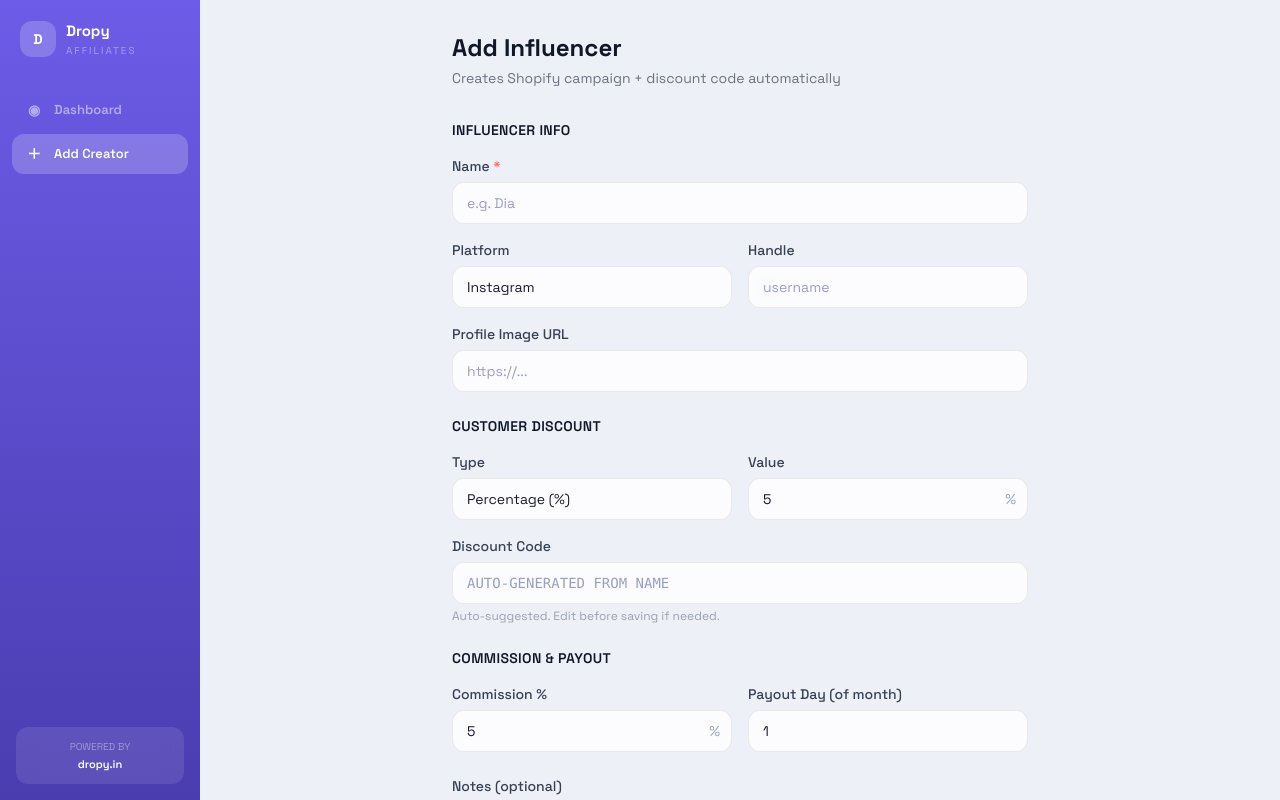
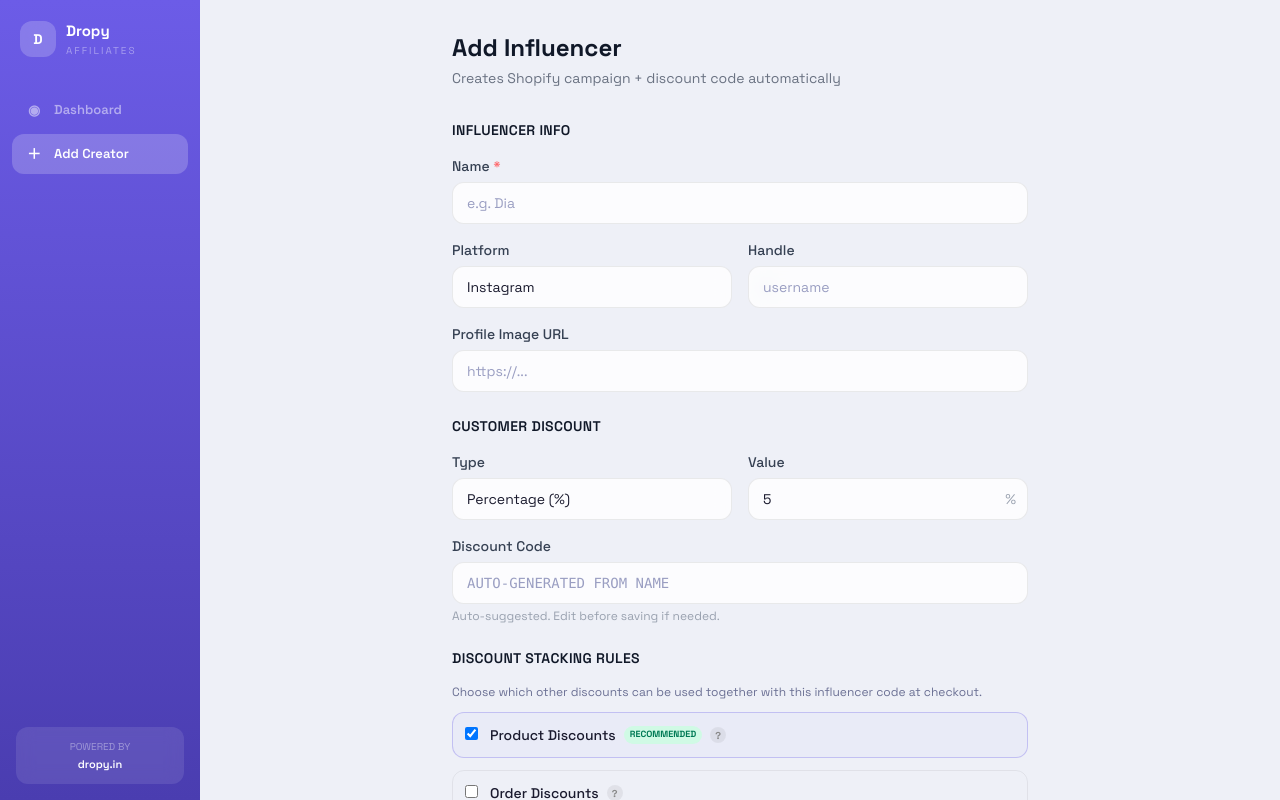
Before and after one commit to manthanGoD/dropy-affiliates, a Next.js app: page /admin/add in a window 1280 px wide. Built offline with nearby package versions, Linux system fonts and the light colour scheme.

Commit message:
feat: discount combination toggles with tooltips on add influencer form

```diff
--- a/src/app/admin/add/page.tsx
+++ b/src/app/admin/add/page.tsx
@@ -24,6 +24,9 @@ export default function AddInfluencer() {
     commission_pct: number;
     payout_day: number;
     notes: string;
+    combines_product: boolean;
+    combines_order: boolean;
+    combines_shipping: boolean;
   }>({
     name: '',
     platform: 'instagram',
@@ -35,6 +38,9 @@ export default function AddInfluencer() {
     commission_pct: 5,
     payout_day: 1,
     notes: '',
+    combines_product: true,
+    combines_order: false,
+    combines_shipping: false,
   });
 
   // Auto-generate discount code when name or discount_value changes
@@ -185,7 +191,7 @@ Share the link in your bio and mention the code in your content. Let's get start
         {/* Actions */}
         <div className="flex gap-3">
           <button
-            onClick={() => { setResult(null); setForm({ name: '', platform: 'instagram', handle: '', profile_image_url: '', discount_code: '', discount_type: 'percentage', discount_value: 5, commission_pct: 5, payout_day: 1, notes: '' }); }}
+            onClick={() => { setResult(null); setForm({ name: '', platform: 'instagram', handle: '', profile_image_url: '', discount_code: '', discount_type: 'percentage', discount_value: 5, commission_pct: 5, payout_day: 1, notes: '', combines_product: true, combines_order: false, combines_shipping: false }); }}
             className="flex-1 px-4 py-2.5 text-sm font-medium text-gray-700 bg-white border border-gray-300 rounded-lg hover:bg-gray-50"
           >
             + Add Another
@@ -309,6 +315,32 @@ Share the link in your bio and mention the code in your content. Let's get start
           </Field>
         </Section>
 
+        {/* Combinations */}
+        <Section title="Discount Stacking Rules">
+          <p className="text-xs mb-3" style={{ color: 'var(--text-sec, #666)' }}>Choose which other discounts can be used together with this influencer code at checkout.</p>
+          <div className="space-y-3">
+            <CombinationToggle
+              label="Product Discounts"
+              checked={form.combines_product}
+              onChange={v => setForm(f => ({ ...f, combines_product: v }))}
+              tooltip="Includes Buy-X-Get-Y, free gifts, and percentage-off on specific products or collections. Enable this so your free gift offers (like CeraVe) still work alongside the influencer code."
+              recommended
+            />
+            <CombinationToggle
+              label="Order Discounts"
+              checked={form.combines_order}
+              onChange={v => setForm(f => ({ ...f, combines_order: v }))}
+              tooltip="Includes flat-off codes (like FIRST200), other influencer codes, and any order-level discounts. Keep this OFF to prevent customers from stacking multiple discount codes — protects your margins."
+            />
+            <CombinationToggle
+              label="Shipping Discounts"
+              checked={form.combines_shipping}
+              onChange={v => setForm(f => ({ ...f, combines_shipping: v }))}
+              tooltip="Allows the influencer code to be used alongside free shipping or discounted shipping offers. Usually safe to leave OFF unless you run shipping promos."
+            />
+          </div>
+        </Section>
+
         {/* Commission */}
         <Section title="Commission & Payout">
           <div className="grid grid-cols-2 gap-4">
@@ -348,6 +380,7 @@ Share the link in your bio and mention the code in your content. Let's get start
               <p><span className="text-gray-500">Code:</span> <span className="font-mono font-medium">{form.discount_code.toUpperCase()}</span></p>
               <p><span className="text-gray-500">Customer gets:</span> <span className="font-medium">{form.discount_type === 'percentage' ? `${form.discount_value}%` : `₹${form.discount_value}`} off</span></p>
               <p><span className="text-gray-500">Influencer gets:</span> <span className="font-medium">{form.commission_pct}% commission</span></p>
+              <p><span className="text-gray-500">Stacks with:</span> <span className="font-medium">{[form.combines_product && 'Product', form.combines_order && 'Order', form.combines_shipping && 'Shipping'].filter(Boolean).join(', ') || 'Nothing (standalone)'}</span></p>
             </div>
           </div>
         )}
@@ -413,3 +446,34 @@ function CopyCard({ label, value, copied, onCopy }: { label: string; value: stri
     </div>
   );
 }
+
+function CombinationToggle({ label, checked, onChange, tooltip, recommended }: { label: string; checked: boolean; onChange: (v: boolean) => void; tooltip: string; recommended?: boolean }) {
+  const [showTip, setShowTip] = useState(false);
+  return (
+    <div className="flex items-start gap-3 p-3 rounded-xl border transition-colors" style={{ borderColor: checked ? 'rgba(108,92,231,0.3)' : 'rgba(0,0,0,0.06)', background: checked ? 'rgba(108,92,231,0.03)' : 'transparent' }}>
+      <input
+        type="checkbox"
+        checked={checked}
+        onChange={e => onChange(e.target.checked)}
+        className="mt-0.5 rounded"
+      />
+      <div className="flex-1 min-w-0">
+        <div className="flex items-center gap-2">
+          <span className="text-sm font-medium" style={{ color: 'var(--text, #1a1a1a)' }}>{label}</span>
+          {recommended && <span className="text-[9px] px-1.5 py-0.5 rounded-full font-bold bg-emerald-100 text-emerald-700">RECOMMENDED</span>}
+          <button
+            type="button"
+            onClick={() => setShowTip(!showTip)}
+            className="w-4 h-4 rounded-full flex items-center justify-center text-[10px] font-bold shrink-0"
+            style={{ background: 'rgba(0,0,0,0.06)', color: '#888' }}
+          >
+            ?
+          </button>
+        </div>
+        {showTip && (
+          <p className="text-xs mt-1.5 leading-relaxed" style={{ color: 'var(--text-sec, #666)' }}>{tooltip}</p>
+        )}
+      </div>
+    </div>
+  );
+}
--- a/src/app/api/influencers/route.ts
+++ b/src/app/api/influencers/route.ts
@@ -51,6 +51,9 @@ export async function POST(req: NextRequest) {
       commission_pct,
       payout_day,
       notes,
+      combines_product,
+      combines_order,
+      combines_shipping,
     } = body;
 
     console.log('[1] Starting influencer creation for:', name);
@@ -76,7 +79,11 @@ export async function POST(req: NextRequest) {
     // 3. Create Shopify discount code
     let discountResult = { discount_id: '', code: discount_code };
     try {
-      discountResult = await createDiscountCode(discount_code, discount_type, discount_value);
+      discountResult = await createDiscountCode(discount_code, discount_type, discount_value, {
+        productDiscounts: combines_product ?? true,
+        orderDiscounts: combines_order ?? false,
+        shippingDiscounts: combines_shipping ?? false,
+      });
       console.log('[4] Shopify discount created:', discountResult.code);
     } catch (err) {
       console.log('[4] Discount creation failed (using fallback):', (err as Error).message);
--- a/src/lib/shopify.ts
+++ b/src/lib/shopify.ts
@@ -76,7 +76,8 @@ export async function createCampaign(campaignName: string) {
 export async function createDiscountCode(
   code: string,
   discountType: 'percentage' | 'fixed',
-  discountValue: number
+  discountValue: number,
+  combinesWith?: { productDiscounts: boolean; orderDiscounts: boolean; shippingDiscounts: boolean }
 ) {
   // Use GraphQL to create discount with correct combinations
   const mutation = `
@@ -110,7 +111,7 @@ export async function createDiscountCode(
       },
       customerSelection: { all: true },
       appliesOncePerCustomer: true,
-      combinesWith: {
+      combinesWith: combinesWith || {
         productDiscounts: true,
         orderDiscounts: false,
         shippingDiscounts: false,
```
